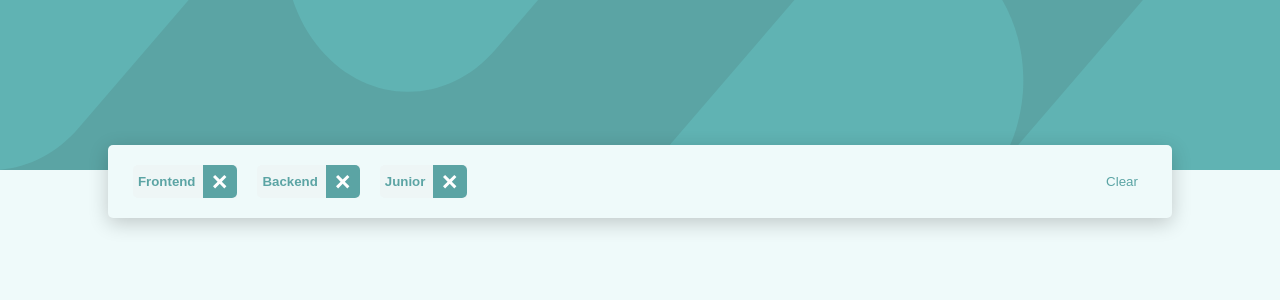
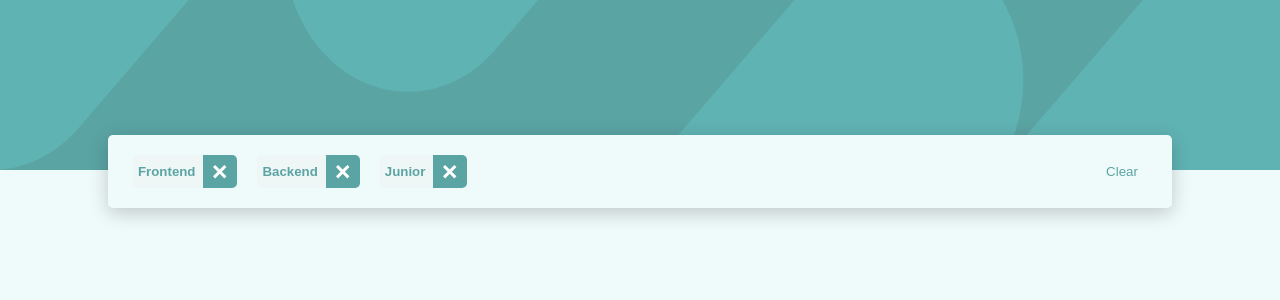
Before and after one commit to Halke/job-listings, a React (Create React App) app: page / in a window 1280 px wide. Shown: the top 300 px of the page. Built offline with nearby package versions, Linux system fonts and the light colour scheme.

Commit message:
Modified relative position

```diff
--- a/src/components/TagsBar/Bar/Bar.css
+++ b/src/components/TagsBar/Bar/Bar.css
@@ -8,11 +8,11 @@
   left: 50%;
   transform: translateX(-50%);
   background-color: var(--background-light_gray);
-  top: -25px;
+  top: -35px;
   border-radius: 5px;
   -webkit-box-shadow: 0px 5px 20px 0px rgba(0, 0, 0, 0.2);
   box-shadow: 0px 5px 20px 0px rgba(0, 0, 0, 0.2);
-  margin-bottom: 50px;
+  margin-bottom: 60px;
 }
 
 .bar__tags {
```
